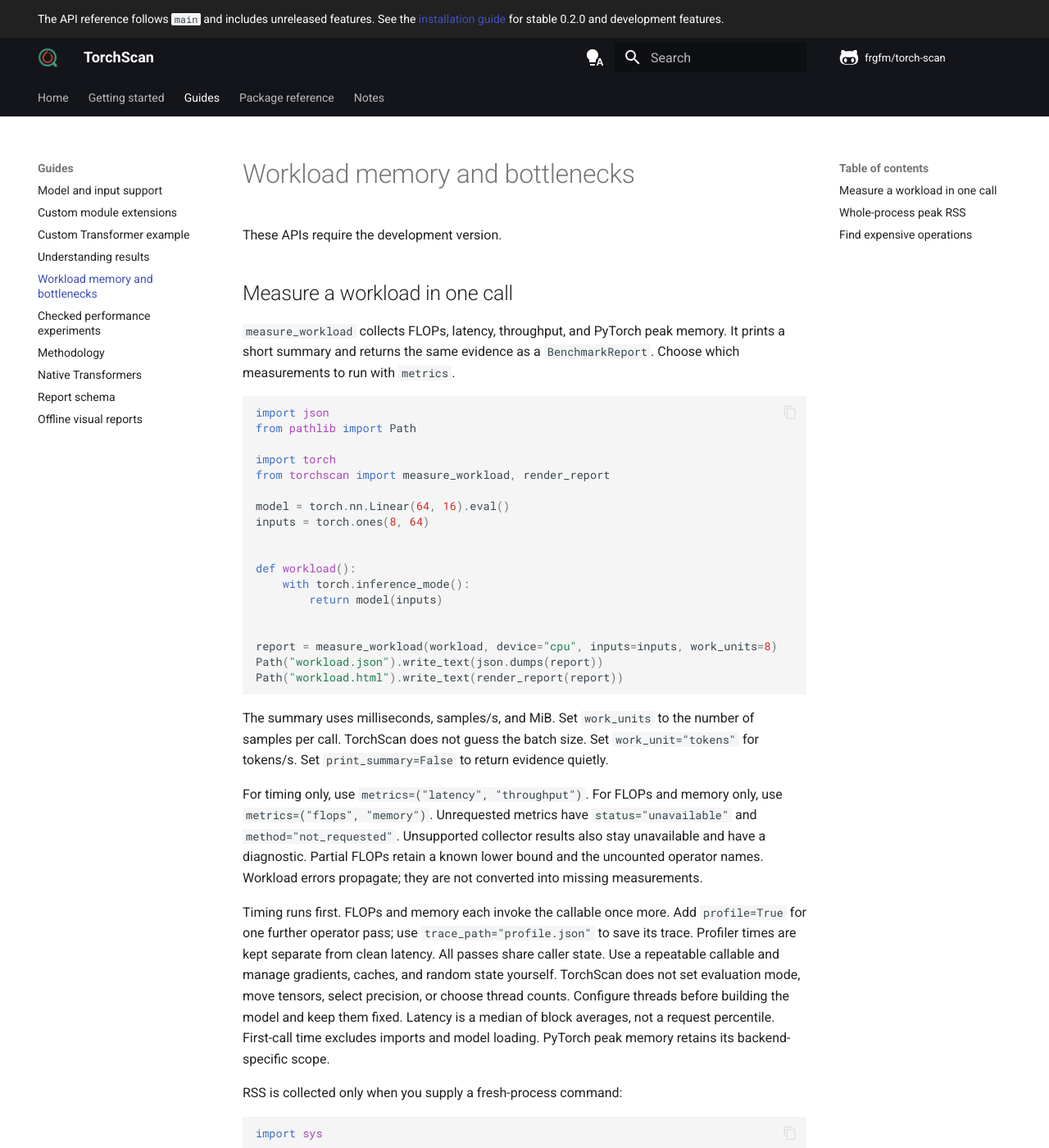
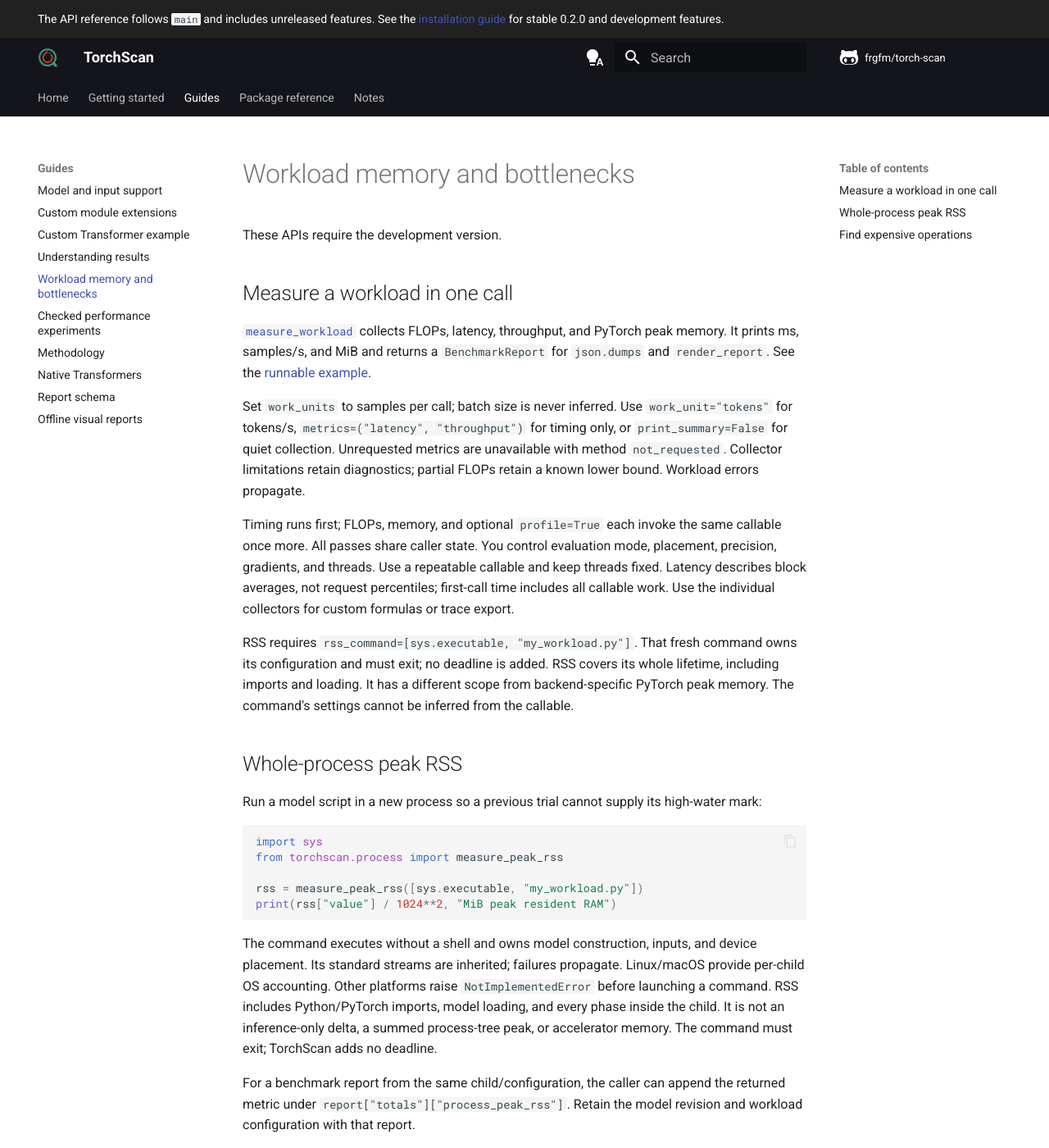
Before and after one commit to frgfm/torch-scan, an MkDocs documentation site: the page built from docs/docs/workload-diagnostics.md, in a window 1280 px wide and 1400 px high. Shown: the whole window at 82% size. Built offline with MkDocs 1.6.1 and Material for MkDocs 9.7.7, drawn with Linux system fonts in a browser that asks for light colours; comment, search, counter and statistics services are not loaded; some of the changed text lies outside the part shown.

Commit message:
fix: simplify workload reporting and preserve execution errors

````diff
--- a/docs/docs/workload-diagnostics.md
+++ b/docs/docs/workload-diagnostics.md
@@ -4,65 +4,23 @@ These APIs require the development version.
 
 ## Measure a workload in one call
 
-`measure_workload` collects FLOPs, latency, throughput, and PyTorch peak memory. It prints a short summary and returns
-the same evidence as a `BenchmarkReport`. Choose which measurements to run with `metrics`.
+[`measure_workload`](torchscan.md#torchscan.measure_workload) collects FLOPs, latency, throughput, and PyTorch peak
+memory. It prints ms, samples/s, and MiB and returns a `BenchmarkReport` for `json.dumps` and `render_report`.
+See the [runnable example](https://github.com/frgfm/torch-scan#workload-measurements).
 
-```python
-import json
-from pathlib import Path
+Set `work_units` to samples per call; batch size is never inferred. Use `work_unit="tokens"` for tokens/s,
+`metrics=("latency", "throughput")` for timing only, or `print_summary=False` for quiet collection.
+Unrequested metrics are unavailable with method `not_requested`. Collector limitations retain diagnostics;
+partial FLOPs retain a known lower bound. Workload errors propagate.
 
-import torch
-from torchscan import measure_workload, render_report
+Timing runs first; FLOPs, memory, and optional `profile=True` each invoke the same callable once more.
+All passes share caller state. You control evaluation mode, placement, precision, gradients, and threads.
+Use a repeatable callable and keep threads fixed. Latency describes block averages, not request percentiles;
+first-call time includes all callable work. Use the individual collectors for custom formulas or trace export.
 
-model = torch.nn.Linear(64, 16).eval()
-inputs = torch.ones(8, 64)
-
-
-def workload():
-    with torch.inference_mode():
-        return model(inputs)
-
-
-report = measure_workload(workload, device="cpu", inputs=inputs, work_units=8)
-Path("workload.json").write_text(json.dumps(report))
-Path("workload.html").write_text(render_report(report))
-```
-
-The summary uses milliseconds, samples/s, and MiB. Set `work_units` to the number of samples per call. TorchScan does
-not guess the batch size. Set `work_unit="tokens"` for tokens/s. Set `print_summary=False` to return evidence quietly.
-
-For timing only, use `metrics=("latency", "throughput")`. For FLOPs and memory only, use
-`metrics=("flops", "memory")`. Unrequested metrics have `status="unavailable"` and `method="not_requested"`.
-Unsupported collector results also stay unavailable and have a diagnostic. Partial FLOPs retain a known lower bound
-and the uncounted operator names. Workload errors propagate; they are not converted into missing measurements.
-
-Timing runs first. FLOPs and memory each invoke the callable once more. Add `profile=True` for one further operator
-pass; use `trace_path="profile.json"` to save its trace. Profiler times are kept separate from clean latency.
-All passes share caller state. Use a repeatable callable and manage gradients, caches, and random state yourself.
-TorchScan does not set evaluation mode, move tensors, select precision, or choose thread counts. Configure threads
-before building the model and keep them fixed. Latency is a median of block averages, not a request percentile.
-First-call time excludes imports and model loading. PyTorch peak memory retains its backend-specific scope.
-
-RSS is collected only when you supply a fresh-process command:
-
-```python
-import sys
-
-report = measure_workload(
-    workload,
-    device="cpu",
-    inputs=inputs,
-    work_units=8,
-    rss_command=[sys.executable, "my_workload.py"],
-)
-```
-
-That script must use the configuration you want to measure. Its RSS covers its whole process lifetime. The command
-must exit; TorchScan adds no deadline. RSS and PyTorch memory have different scopes. The separate command's inputs
-and settings cannot be inferred from the in-process callable.
-
-See the [`measure_workload`](torchscan.md#torchscan.measure_workload) API reference. The individual collectors remain
-available when you need a single measurement.
+RSS requires `rss_command=[sys.executable, "my_workload.py"]`. That fresh command owns its configuration and must
+exit; no deadline is added. RSS covers its whole lifetime, including imports and loading. It has a different scope
+from backend-specific PyTorch peak memory. The command's settings cannot be inferred from the callable.
 
 ## Whole-process peak RSS
 
````
Also changed, not shown: docs/docs/report-schema.md (+5 -12 lines), README.md, 2 other files.
